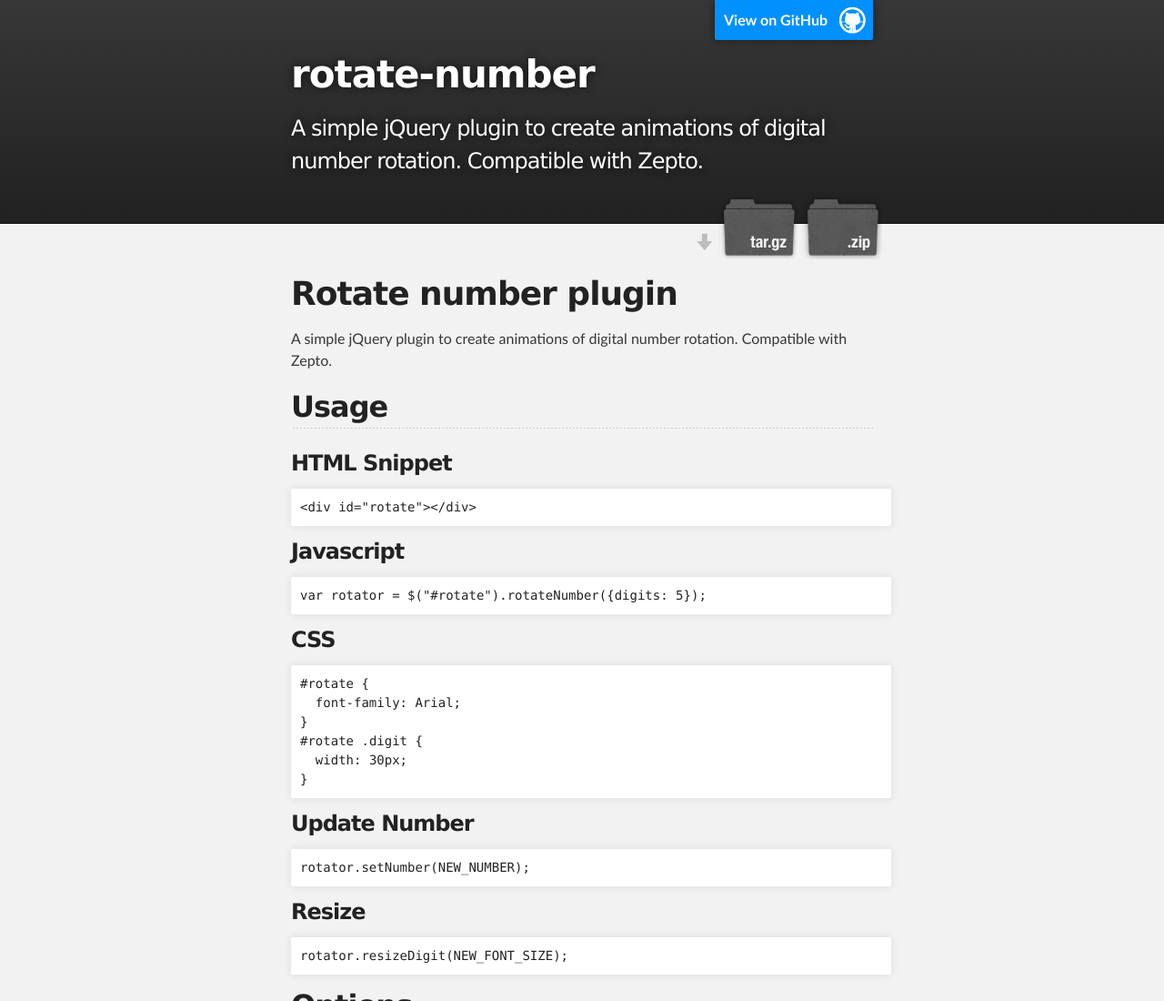
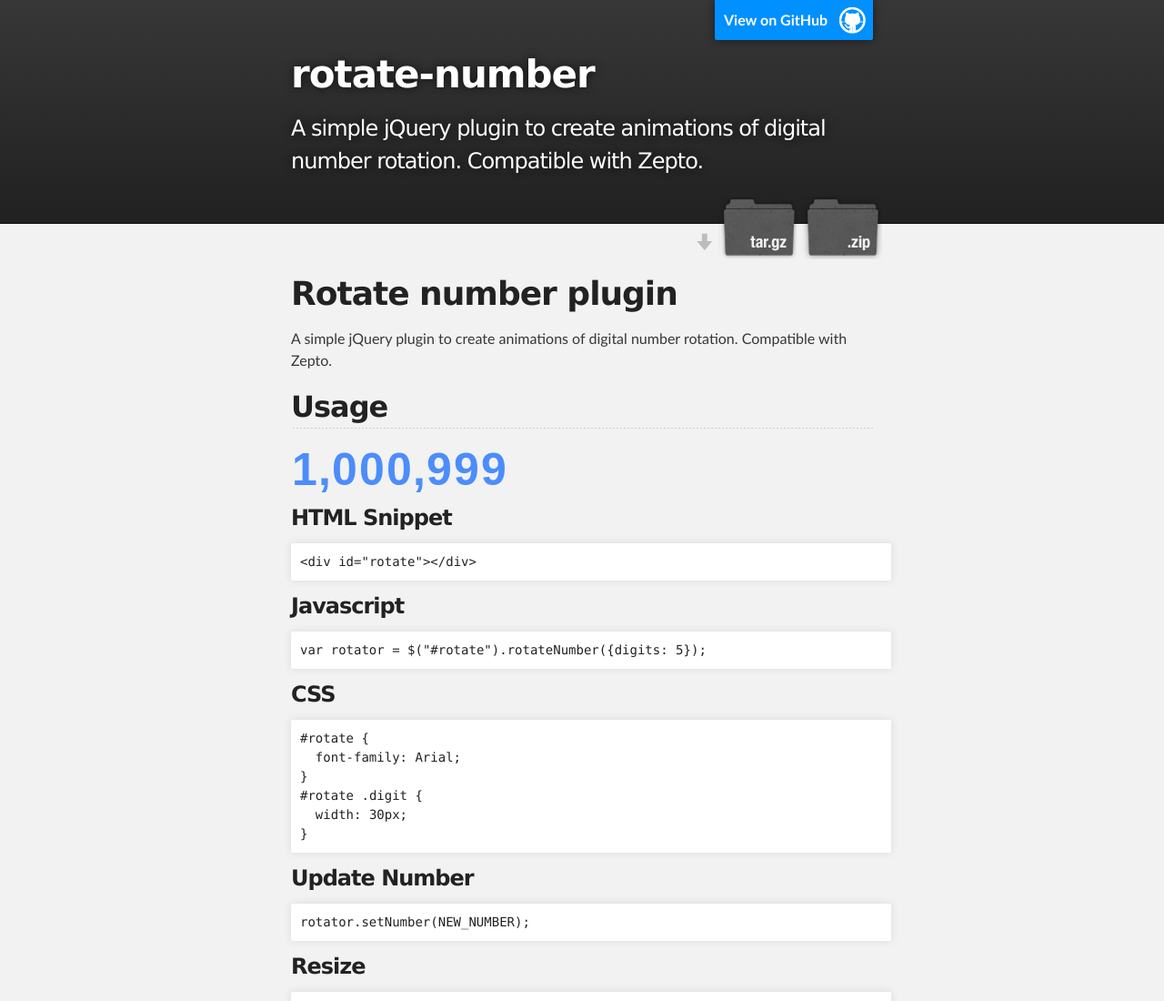
Before and after one commit to cctiger36/rotate-number, a plain HTML site: page index.html in a window 1280 px wide. Shown: the top 1100 px of the page at 91% size. Drawn offline with nearby package versions, Linux system fonts and the light colour scheme.

Commit message:
Restore sample code

```diff
--- a/index.html
+++ b/index.html
@@ -9,6 +9,37 @@
     <link rel="stylesheet" type="text/css" media="screen" href="stylesheets/stylesheet.css">
 
     <title>rotate-number</title>
+
+    <style>
+    #rotate {
+      font-family: Arial;
+      font-weight: bold;
+      color: #4c8dfb;
+    }
+    #rotate .digit {
+      width: 30px;
+    }
+    </style>
+    <script src="http://ajax.googleapis.com/ajax/libs/jquery/2.1.1/jquery.min.js"></script>
+    <script src="javascripts/rotate-number.min.js"></script>
+    <script>
+    $(function() {
+      var rotator = $("#rotate").rotateNumber({
+        digits: 7,
+        separator: ','
+      });
+
+      // set start number
+      var number = 1000000;
+      rotator.setNumber(number);
+
+      setInterval(function() {
+        var rand = Math.floor(Math.random() * 500) + 1;
+        number += rand;
+        rotator.setNumber(number);
+      }, 1500);
+    });
+    </script>
   </head>
 
   <body>
@@ -38,6 +69,7 @@
 
 <h2>
 <a id="usage" class="anchor" href="#usage" aria-hidden="true"><span class="octicon octicon-link"></span></a>Usage</h2>
+<div id="rotate"></div>
 
 <h3>
 <a id="html-snippet" class="anchor" href="#html-snippet" aria-hidden="true"><span class="octicon octicon-link"></span></a>HTML Snippet</h3>
```
